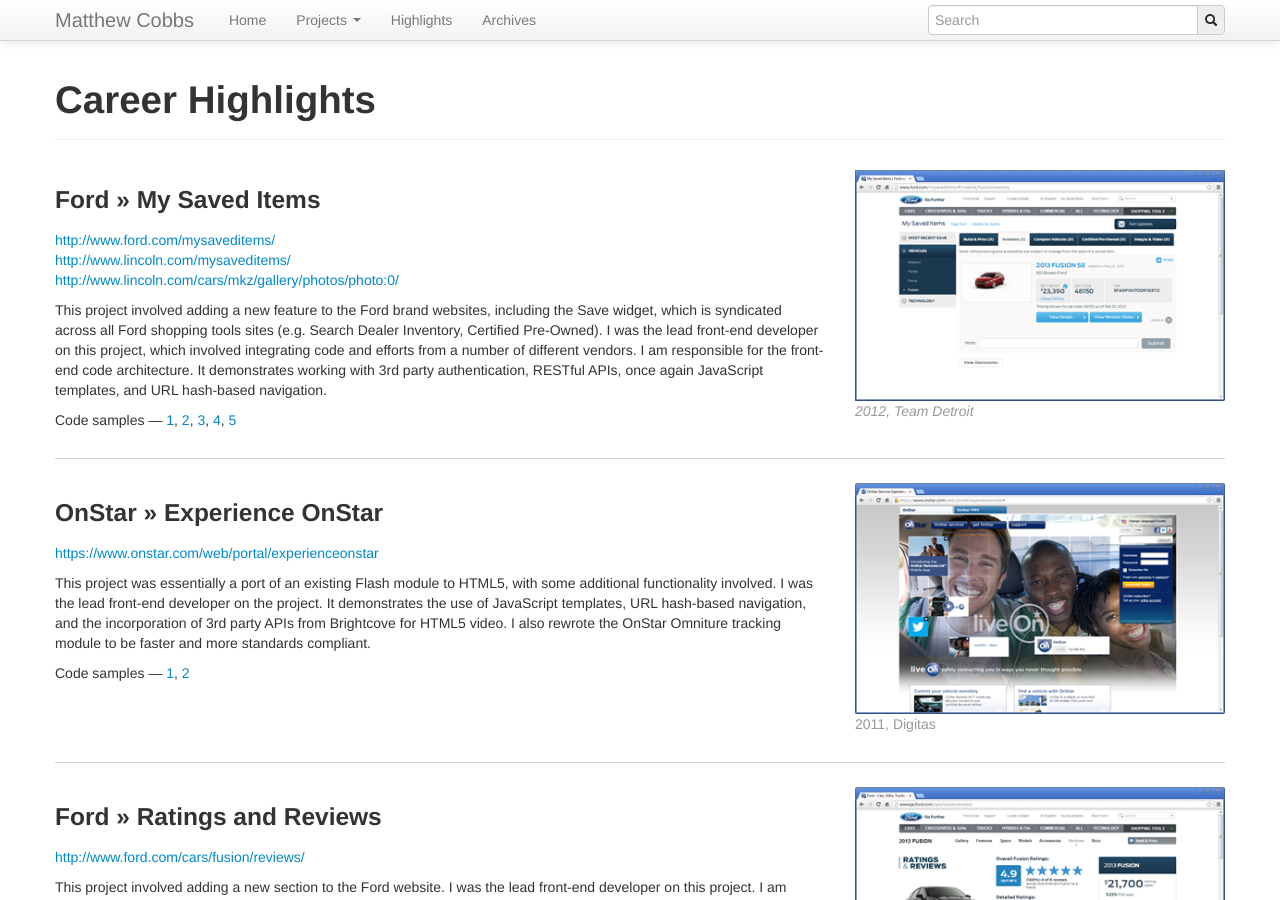
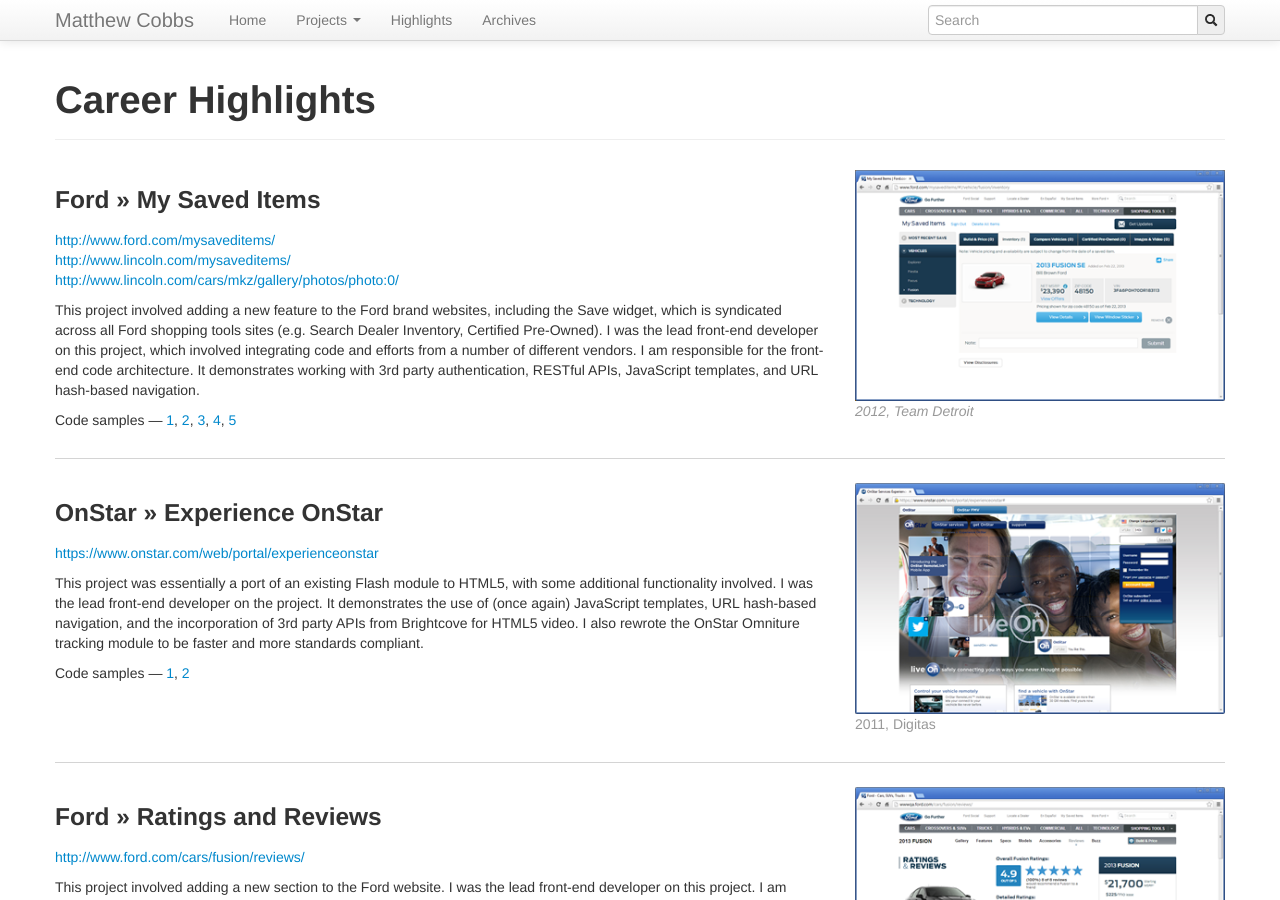
Before and after one commit to draeton/draeton.github.com, a Jekyll site: the page built from highlights.html, in a window 1280 px wide and 900 px high. Built offline with Jekyll 4.4.1, drawn with Linux system fonts in a browser that asks for light colours; nearby versions of some CDN libraries; Markdown is read by kramdown in place of the engine named in the settings; some of the changed lines change nothing that is shown.

Commit message:
Copy edit

```diff
--- a/highlights.html
+++ b/highlights.html
@@ -20,7 +20,7 @@
                 <li><a href="http://www.lincoln.com/cars/mkz/gallery/photos/photo:0/" data-toggle="tooltip" title="See the &lsquo;Save&rsquo; link">http://www.lincoln.com/cars/mkz/gallery/photos/photo:0/</a></li>
             </ul>
 
-            <p>This project involved adding a new feature to the Ford brand websites, including the Save widget, which is syndicated across all Ford shopping tools sites (e.g. Search Dealer Inventory, Certified Pre-Owned). I was the lead front-end developer on this project, which involved integrating code and efforts from a number of different vendors. I am responsible for the front-end code architecture. It demonstrates working with 3rd party authentication, RESTful APIs, once again JavaScript templates, and URL hash-based navigation.</p>
+            <p>This project involved adding a new feature to the Ford brand websites, including the Save widget, which is syndicated across all Ford shopping tools sites (e.g. Search Dealer Inventory, Certified Pre-Owned). I was the lead front-end developer on this project, which involved integrating code and efforts from a number of different vendors. I am responsible for the front-end code architecture. It demonstrates working with 3rd party authentication, RESTful APIs, JavaScript templates, and URL hash-based navigation.</p>
 
             <p>Code samples —
                 <a href="http://www.ford.com/ngtemplates/ngassets/js/ngbs.u.anchor.js">1</a>,
@@ -45,7 +45,7 @@
                 <li><a href="https://www.onstar.com/web/portal/experienceonstar">https://www.onstar.com/web/portal/experienceonstar</a></li>
             </ul>
 
-            <p>This project was essentially a port of an existing Flash module to HTML5, with some additional functionality involved. I was the lead front-end developer on the project. It demonstrates the use of JavaScript templates, URL hash-based navigation, and the incorporation of 3rd party APIs from Brightcove for HTML5 video. I also rewrote the OnStar Omniture tracking module to be faster and more standards compliant.</p>
+            <p>This project was essentially a port of an existing Flash module to HTML5, with some additional functionality involved. I was the lead front-end developer on the project. It demonstrates the use of (once again) JavaScript templates, URL hash-based navigation, and the incorporation of 3rd party APIs from Brightcove for HTML5 video. I also rewrote the OnStar Omniture tracking module to be faster and more standards compliant.</p>
 
             <p>Code samples —
                 <a href="https://www.onstar.com/tunnel-web/webdav/portal/document_library/js/experience-onstar/lounge.js">1</a>,
```
